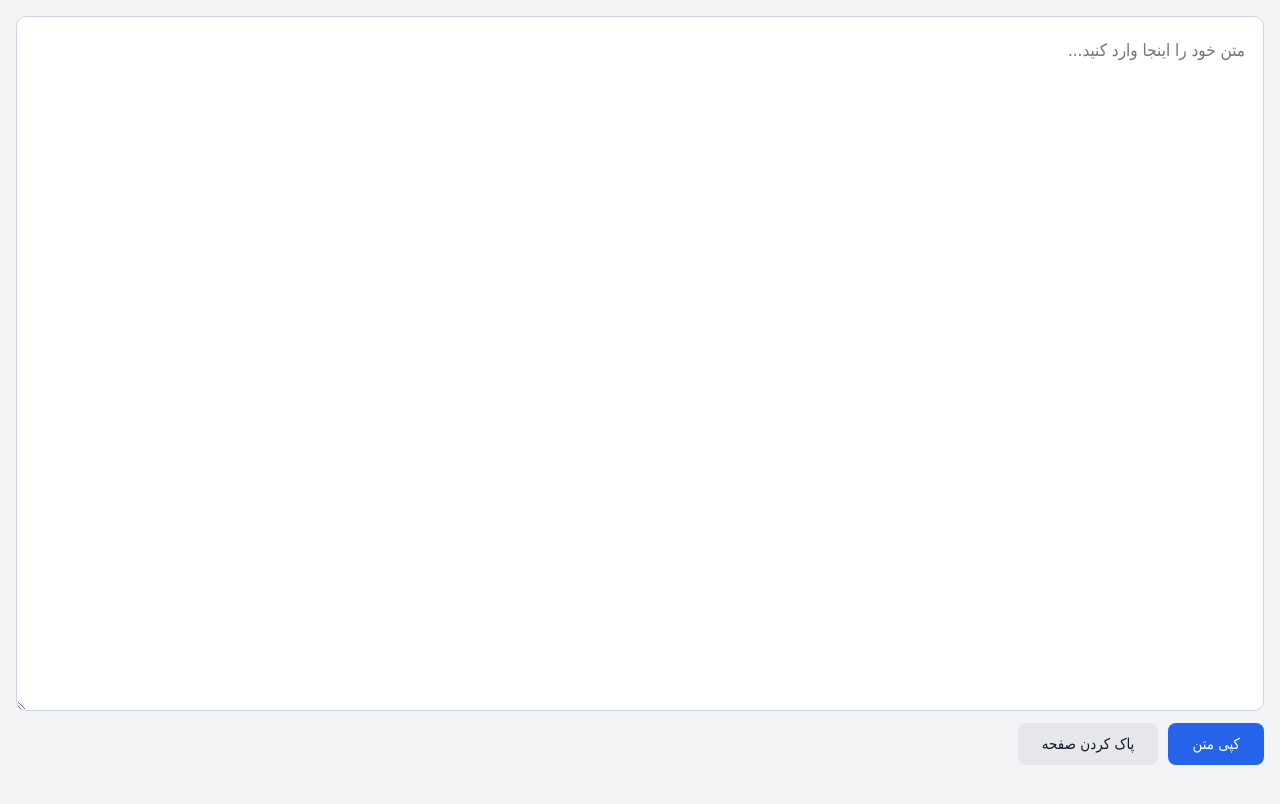
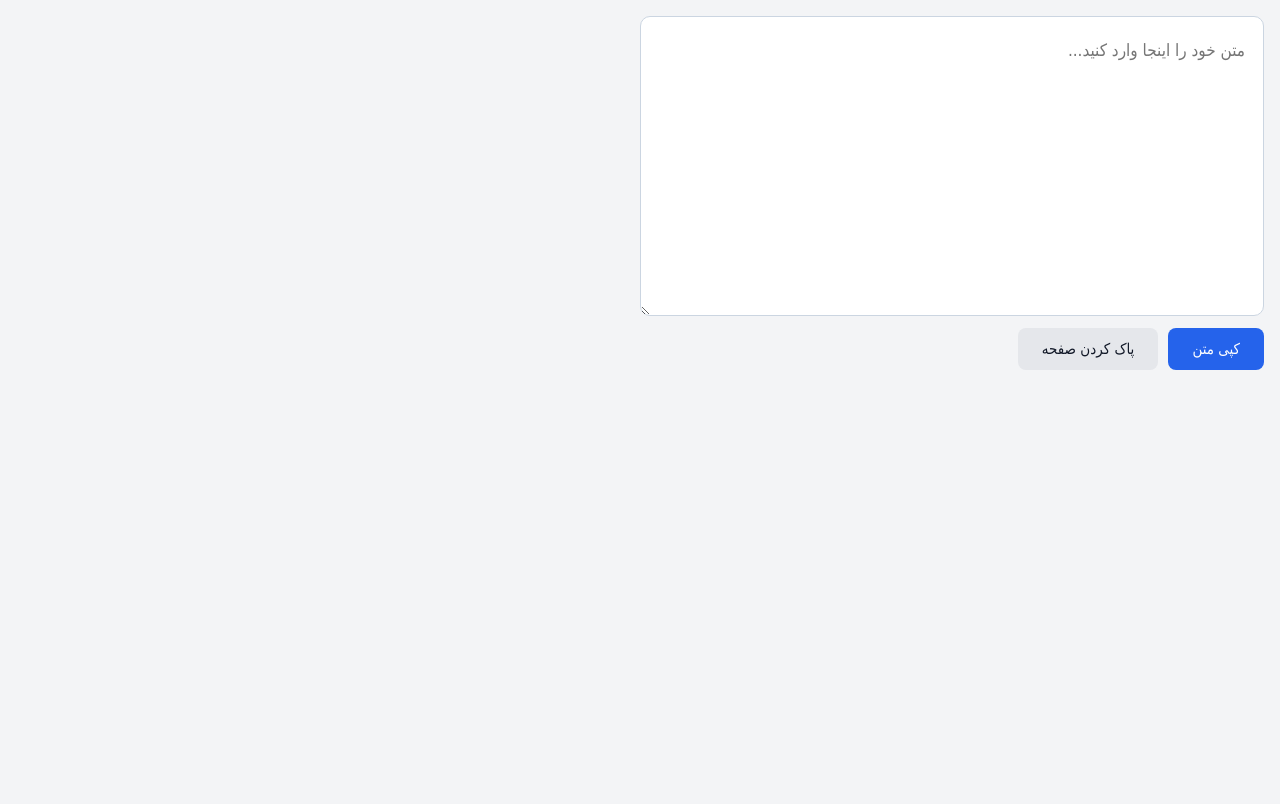
Before and after one commit to takcoderr/text-editor, a plain HTML site: page index.html in a window 1280 px wide. Drawn offline with Linux system fonts and the light colour scheme.

Commit message:
index.html

```diff
--- a/index.html
+++ b/index.html
@@ -7,7 +7,7 @@
 <style>
 *{box-sizing:border-box}
 body{margin:0;padding:16px;min-height:100vh;background:#f3f4f6;font-family:Tahoma,Arial,sans-serif;display:flex;flex-direction:column;gap:12px}
-#textBox{display:block;width:100%;height:calc(100vh - 105px);min-height:300px;padding:18px;resize:vertical;border:1px solid #cbd5e1;border-radius:10px;background:#fff;color:#111827;font:17px/1.8 Tahoma,Arial,sans-serif;outline:none}
+#textBox{display:block;width:50%;height:calc(50vh - 105px);min-height:300px;padding:18px;resize:vertical;border:1px solid #cbd5e1;border-radius:10px;background:#fff;color:#111827;font:17px/1.8 Tahoma,Arial,sans-serif;outline:none}
 #textBox:focus{border-color:#64748b;box-shadow:0 0 0 3px rgba(100,116,139,.15)}
 .actions{display:flex;gap:10px}
 button{border:0;border-radius:8px;padding:12px 24px;font:15px Tahoma,Arial,sans-serif;cursor:pointer}
```
